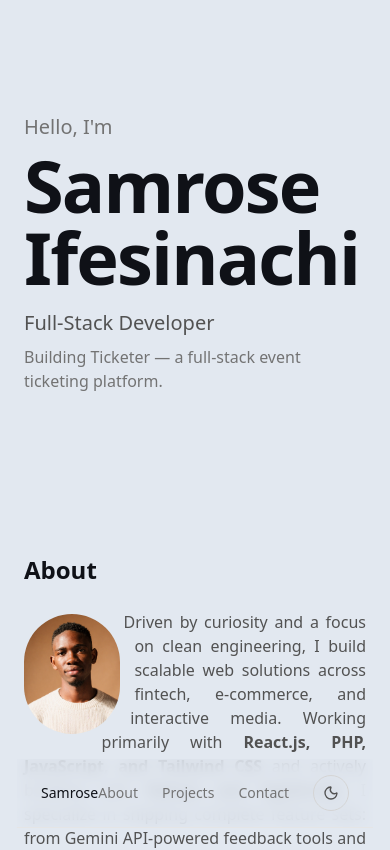
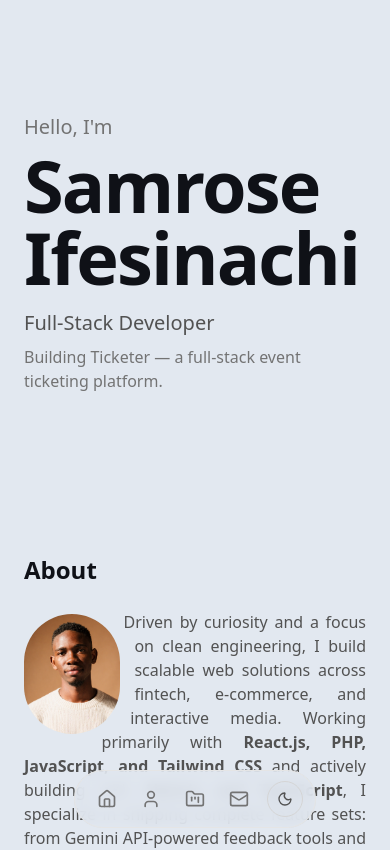
Before and after one commit to SamIfesi/portfolio, a Next.js app: page / in a window 390 px wide. Shown: the top 850 px of the page. Built offline with nearby package versions, Linux system fonts and the light colour scheme.

Commit message:
feat: enhance navigation with icons and restructure for better responsiveness

```diff
--- a/src/components/nav.tsx
+++ b/src/components/nav.tsx
@@ -1,32 +1,63 @@
+"use client";
+
 import Link from "next/link";
+import { Home, User, FolderKanban, Mail } from "lucide-react";
 import { ThemeToggle } from "@/components/theme-toggle";
 
 const links = [
-  { href: "#about", label: "About" },
-  { href: "#projects", label: "Projects" },
-  { href: "#contact", label: "Contact" },
+  { href: "#about", label: "About", icon: User },
+  { href: "#projects", label: "Projects", icon: FolderKanban },
+  { href: "#contact", label: "Contact", icon: Mail },
 ];
 
 export function Nav() {
   return (
-    <nav className="fixed bottom-4 left-1/2 transform -translate-x-1/2 z-10 border-b border-neutral-200 bg-background/80 backdrop-blur dark:border-neutral-800">
-      <div className="mx-auto flex max-w-3xl items-center justify-between px-6 py-4">
+    <>
+      {/* Top nav — md and up */}
+      <nav className="fixed top-4 left-1/2 z-10 hidden -translate-x-1/2 rounded-full border border-neutral-200 bg-background/80 backdrop-blur md:block dark:border-neutral-800">
+        <div className="mx-auto flex max-w-3xl items-center justify-between gap-8 px-6 py-3">
           <Link href="/" className="text-sm font-medium">
             Samrose
           </Link>
-        <nav className="flex items-center gap-6">
+          <div className="flex items-center gap-6">
             {links.map((link) => (
-            <a
+              <Link
                 key={link.href}
                 href={link.href}
                 className="text-sm text-neutral-500 transition-colors hover:text-foreground"
               >
                 {link.label}
-            </a>
+              </Link>
             ))}
             <ThemeToggle />
-        </nav>
+          </div>
         </div>
       </nav>
+
+      {/* Bottom icon dock — mobile only */}
+      <nav className="fixed bottom-4 left-1/2 z-10 -translate-x-1/2 rounded-full border border-neutral-200 bg-background/80 backdrop-blur md:hidden dark:border-neutral-800">
+        <div className="flex items-center gap-1 px-3 py-2">
+          <Link href="/" aria-label="Home" className="flex h-10 w-10 items-center justify-center rounded-full text-neutral-500 transition-colors hover:text-foreground">
+            <Home className="h-5 w-5" />
+          </Link>
+          {links.map((link) => {
+            const Icon = link.icon;
+            return (
+              <Link
+                key={link.href}
+                href={link.href}
+                aria-label={link.label}
+                className="flex h-10 w-10 items-center justify-center rounded-full text-neutral-500 transition-colors hover:text-foreground"
+              >
+                <Icon className="h-5 w-5" />
+              </Link>
+            );
+          })}
+          <div className="ml-1">
+            <ThemeToggle />
+          </div>
+        </div>
+      </nav>
+    </>
   );
 }
```
Lines whose indentation alone changed are shown as unchanged.
